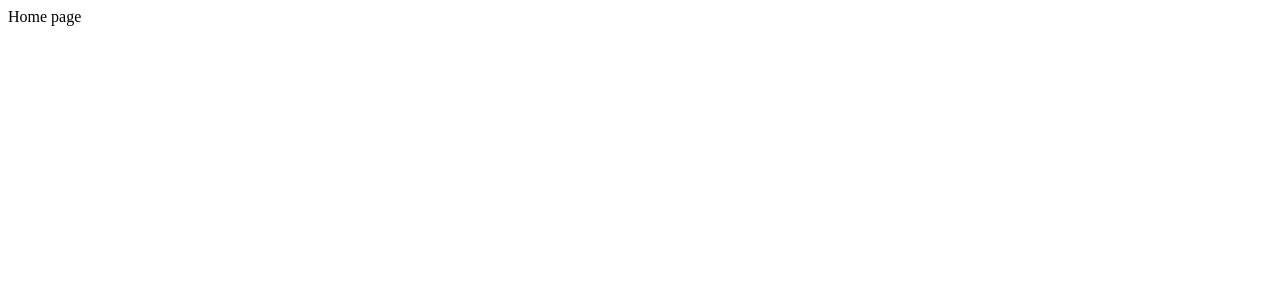
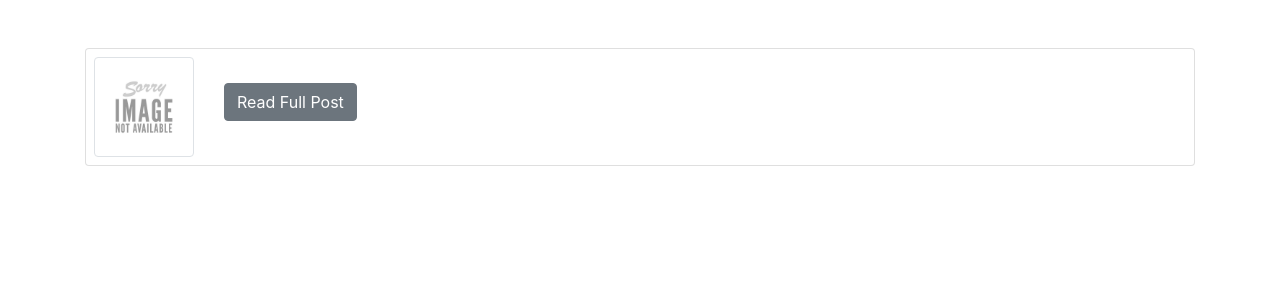
Before and after one commit to kbeksss/control-work-10-Beksultan-Kadyrbekov, a React (Create React App) app in the folder front-end/: page / in a window 1280 px wide. Shown: the top 300 px of the page. Built offline with nearby package versions, Linux system fonts and the light colour scheme.

Commit message:
created a component news

```diff
--- /dev/null
+++ b/front-end/src/components/NewsCard/NewsCard.js
@@ -0,0 +1,19 @@
+import React from 'react';
+import {Button, Card, CardBody, CardSubtitle, CardText, CardTitle} from "reactstrap";
+import NewsThumbnail from "../NewsThumbnail/NewsThumbnail";
+
+const NewsCard = props => {
+    return (
+        <Card className='flex-row my-3 p-2'>
+            <NewsThumbnail image={props.image}/>
+            <CardBody>
+                <CardTitle>{props.title}</CardTitle>
+                <CardSubtitle className='text-secondary'>{props.datetime}</CardSubtitle>
+                <Button>Read Full Post</Button>
+            </CardBody>
+        </Card>
+
+    );
+};
+
+export default NewsCard;
--- a/front-end/src/containers/Home.js
+++ b/front-end/src/containers/Home.js
@@ -1,10 +1,12 @@
 import React from 'react';
+import NewsCard from "../components/NewsCard/NewsCard";
+import {Container} from "reactstrap";
 
 const Home = () => {
     return (
-        <div>
-            Home page
-        </div>
+        <Container className='mt-5'>
+            <NewsCard/>
+        </Container>
     );
 };
 
--- a/front-end/src/index.js
+++ b/front-end/src/index.js
@@ -8,6 +8,8 @@ import thunkMiddleware from 'redux-thunk';
 import newsReducer from "./store/reducers/newsReducer";
 import commentsReducer from "./store/reducers/commentsReducer";
 import {BrowserRouter} from "react-router-dom";
+import 'bootstrap/dist/css/bootstrap.min.css';
+
 
 const rootReducer = combineReducers({
     news: newsReducer,
```
Also changed, not shown: front-end/src/components/NewsThumbnail/NewsThumbnail.js (renamed from front-end/src/components/ProductThumbnail/ProductThumbnail.js).
